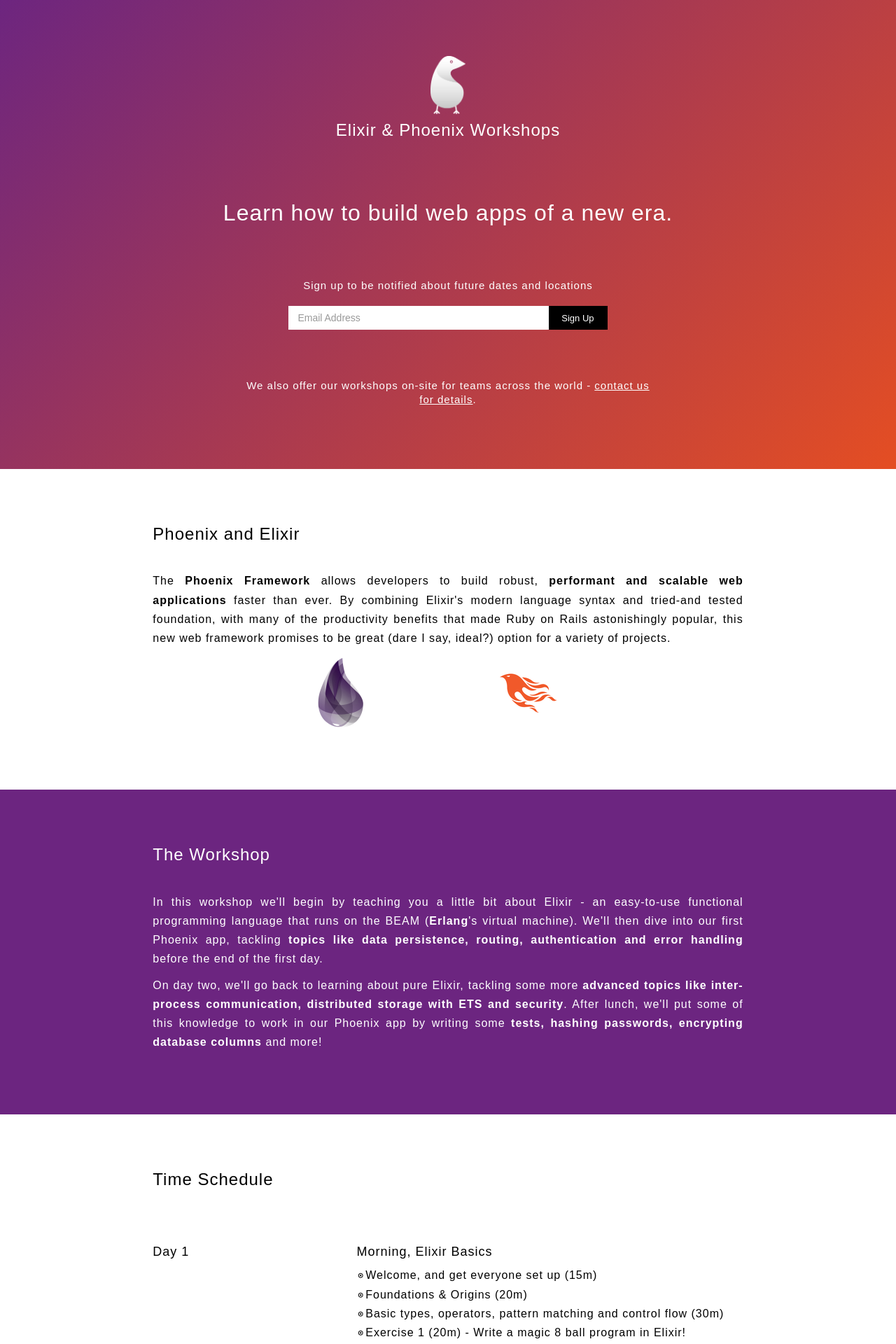
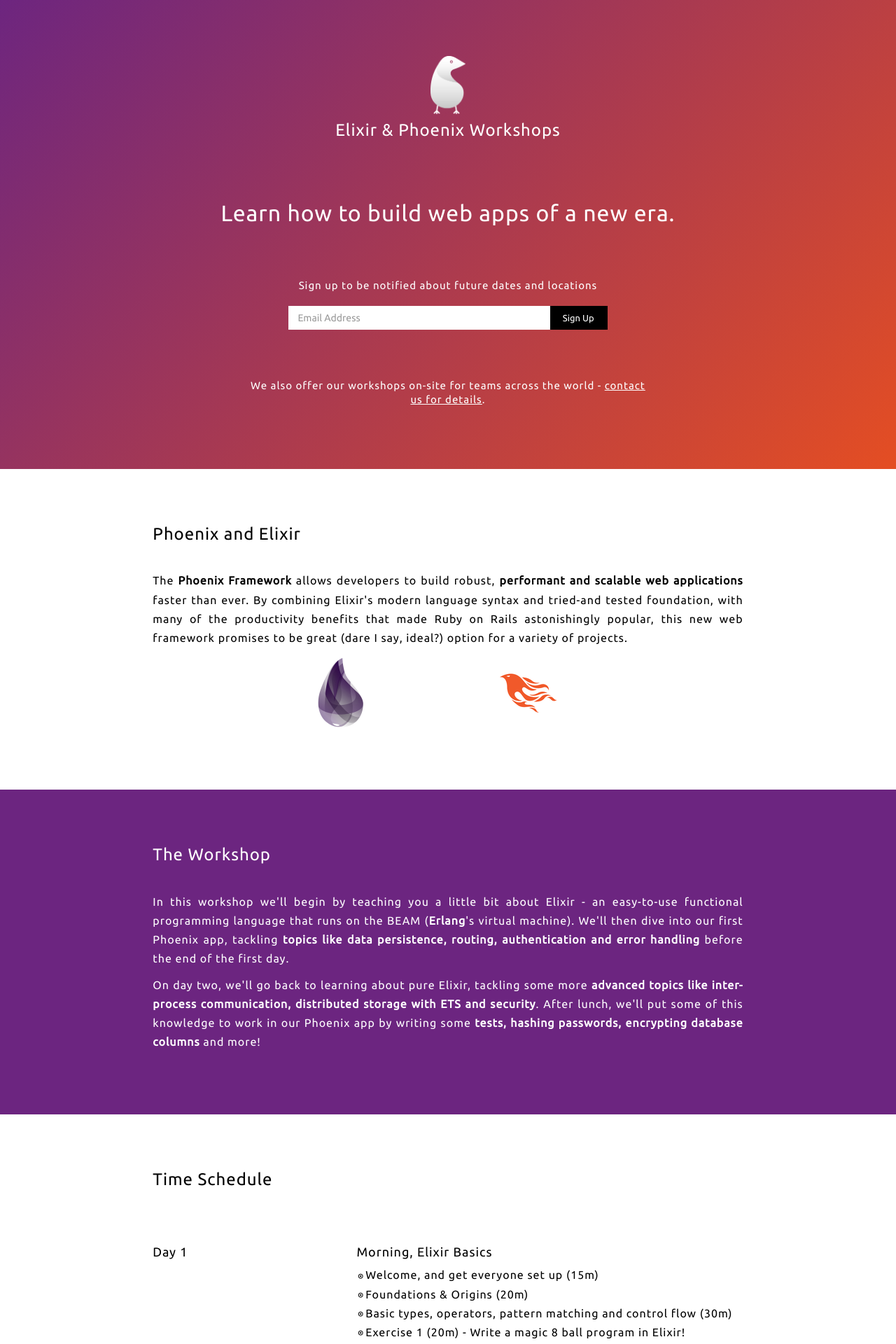
Before and after one commit to mainmatter/elixir-phoenix-workshops, a Jekyll site: the page built from index.html, in a window 1280 px wide. Shown: the top 1920 px of the page at 70% size. Built offline with Jekyll 4.4.1, drawn with Linux system fonts in a browser that asks for light colours; nearby versions of some CDN libraries.

Commit message:
fix font url

```diff
--- a/_layouts/default.html
+++ b/_layouts/default.html
@@ -11,7 +11,7 @@
 		<meta name="publisher" content="simplabs" />
     <title>{{page.title}}</title>
     <link rel="stylesheet" href="//netdna.bootstrapcdn.com/bootstrap/3.1.1/css/bootstrap.min.css">
-    <link href="//fonts.googleapis.com/css?family=Source+Code+Pro:300,400,500" rel="stylesheet" type="text/css">
+    <link href="https://fonts.googleapis.com/css?family=Ubuntu" rel="stylesheet">
     <link rel="stylesheet" href="/css/vendor/font-awesome.min.css">
     <link rel="stylesheet" href="/css/main.css">
     <script src="https://cdnjs.cloudflare.com/ajax/libs/jquery/1.12.0/jquery.min.js"></script>
```
Also changed, not shown: css/main.scss (line endings or trailing spaces).
